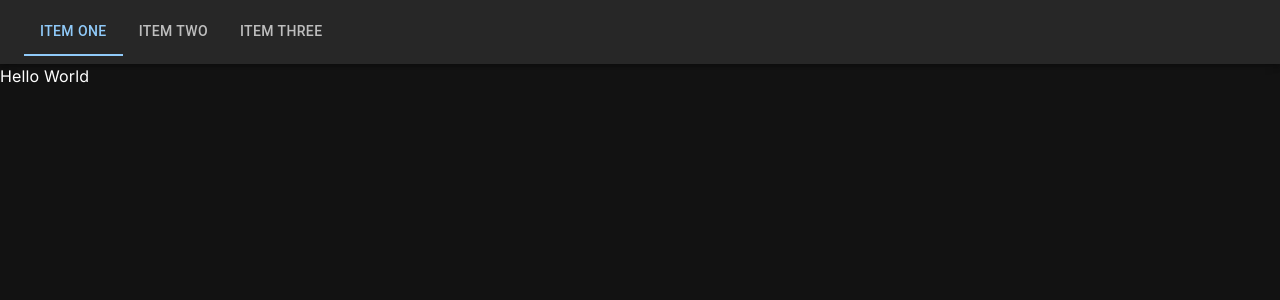
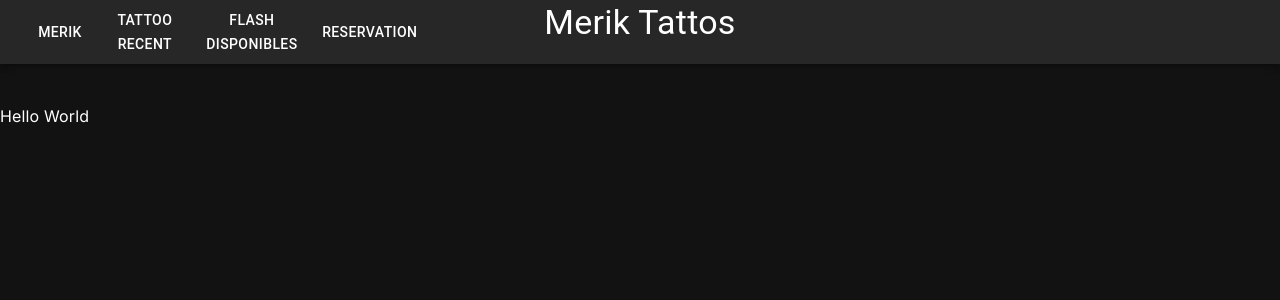
Before and after one commit to AntoineP2/merik-tattoo, a Next.js app: page / in a window 1280 px wide. Shown: the top 300 px of the page. Built offline with nearby package versions, Linux system fonts and the light colour scheme.

Commit message:
navBar Desktop

```diff
--- a/src/components/layout/NavBar.tsx
+++ b/src/components/layout/NavBar.tsx
@@ -7,32 +7,26 @@ import Typography from '@mui/material/Typography';
 import Button from '@mui/material/Button';
 import IconButton from '@mui/material/IconButton';
 import MenuIcon from '@mui/icons-material/Menu';
-import Hidden from '@mui/material/Hidden';
-import Tabs from '@mui/material/Tabs';
-import Tab from '@mui/material/Tab';
 import { Drawer } from "@mui/material";
 import ListMenu from './ListMenu';
-import {menuList} from "../../utils/MenuList"
+import { menuList } from "../../utils/MenuList"
+import Link from "next/link";
+import Grid from '@mui/material/Grid';
 
 export default function NavBar() {
 
   //--------------------Variable--------------------
-  const [value, setValue] = React.useState("0");
   const [drawerState, setDrawerState] = React.useState(false);
 
 
   //--------------------Function--------------------
-
-  const handleChange = (event: React.SyntheticEvent, newValue: string) => {
-    setValue(newValue);
-  };
 
   const drawerHandleClick = () => {
     setDrawerState(!drawerState);
   };
 
   return (
-    <Box sx={{ flexGrow: 1 }}>
+    <Box sx={{ flexGrow: 1 }} className='mb-10'>
       {/* ------------APP BAR MOBILE------------------ */}
       <AppBar position="static" sx={{ display: { xl: 'none', lg: 'none', md: 'none' } }} >
         <Toolbar>
@@ -58,12 +52,19 @@ export default function NavBar() {
 
       {/* ------------APP BAR DESKTOP------------------ */}
       <AppBar position="static" sx={{ display: { xs: 'none', sm: 'none', md: 'block', lg: 'block', xl: 'block' } }}>
-        <Toolbar>
-          <Tabs value={value} onChange={handleChange} aria-label="basic tabs example">
-            <Tab label="Item One" value="0" />
-            <Tab label="Item Two" value="1" />
-            <Tab label="Item Three" value="2" />
-          </Tabs>
+        <Toolbar className="p-0">
+          <div className='grid grid-cols-3 gap-2 w-full '>
+          <div className='flex items-center justify-center overflow-x-hidden'>
+            {menuList.map((item, index) => (
+              <Link href={item.path} key={index} className="pr-1 pl-1">
+                <Button color='inherit' className='font-bold'>{item.title}</Button>
+              </Link>
+            ))}
+          </div>
+          <Typography variant="h4" component="div" sx={{ flexGrow: 2 }} >
+            <p className="flex items-center justify-center">Merik Tattos</p>
+          </Typography>
+          </div>
         </Toolbar>
       </AppBar>
     </Box>
```
